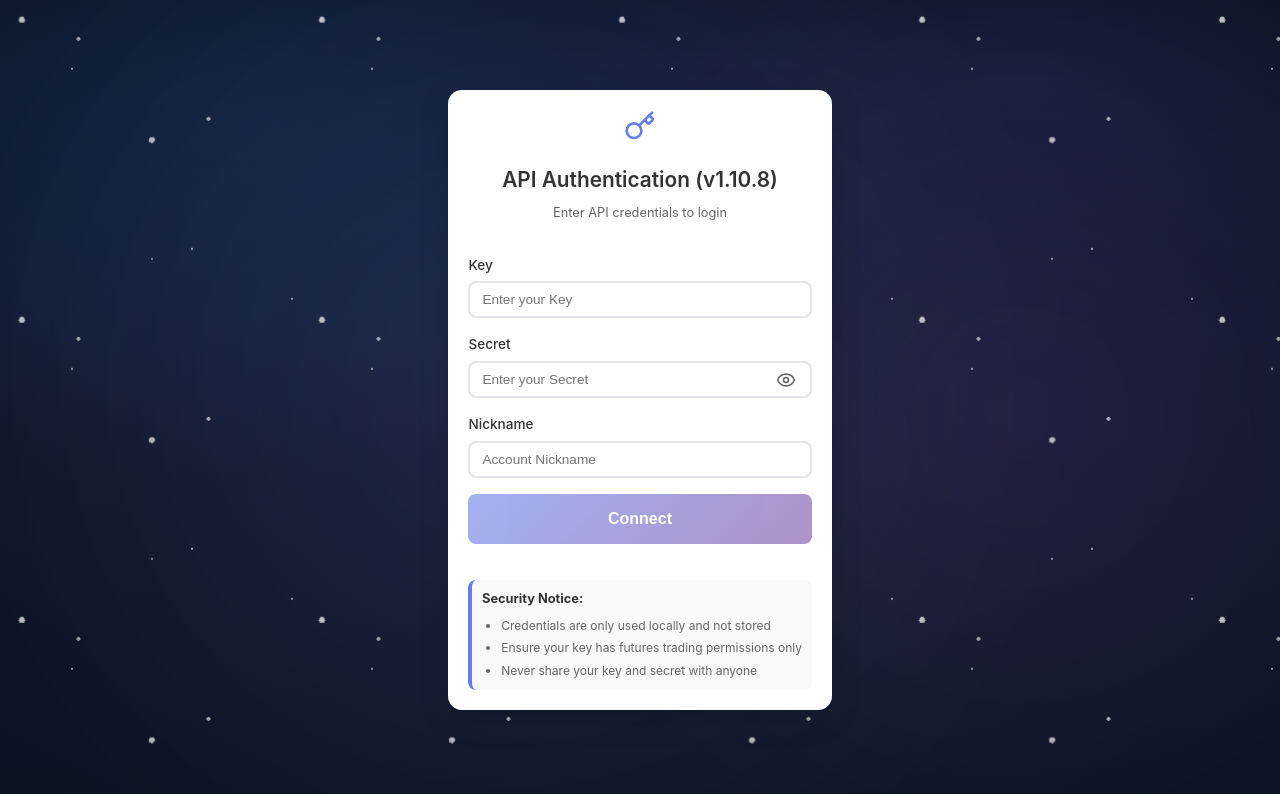
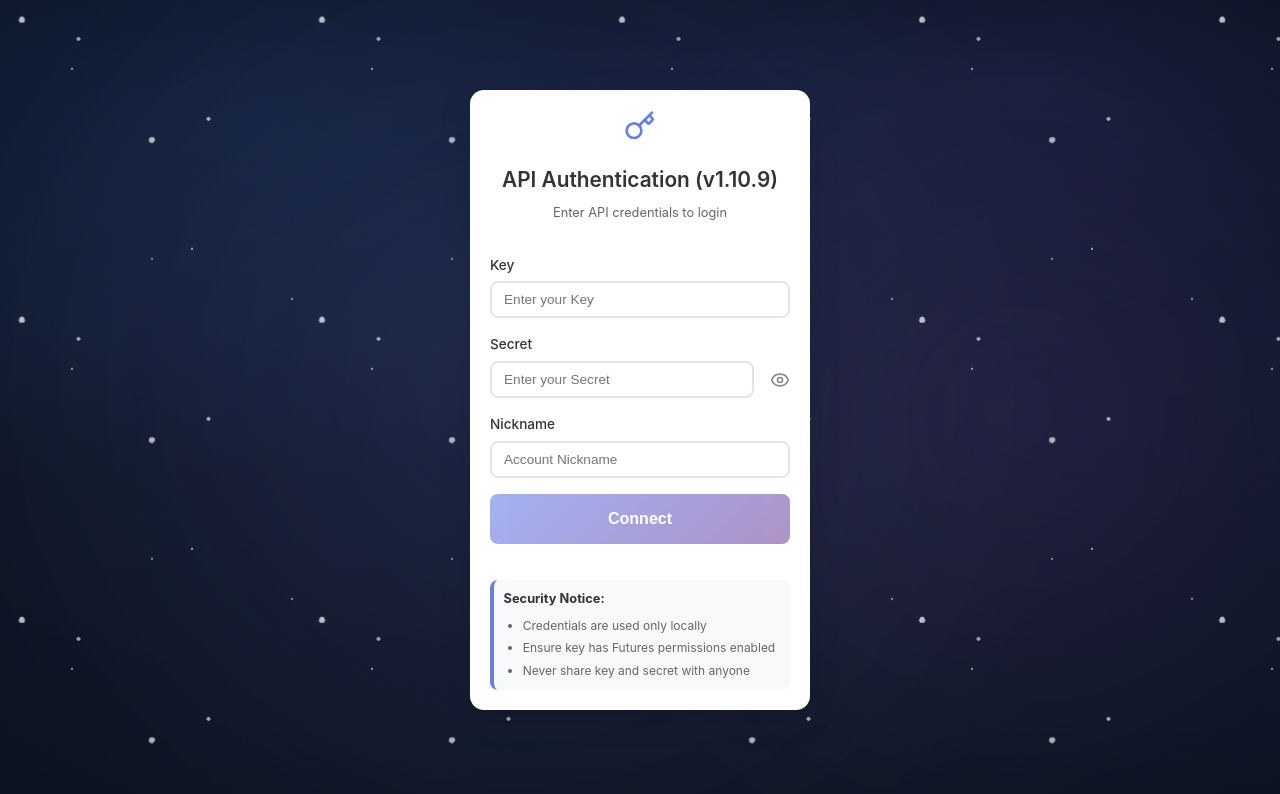
Before and after one commit to shreywahi/apiTrading, a React (Vite) app: page / in a window 1280 px wide. Shown: the top 794 px of the page. Built offline with nearby package versions, Linux system fonts and the light colour scheme.

Commit message:
v1.10.9 - strings update and small UI fix

```diff
--- a/package.json
+++ b/package.json
@@ -1,7 +1,7 @@
 {
   "name": "api_trading",
   "private": true,
-  "version": "1.10.8",
+  "version": "1.10.9",
   "type": "module",
   "scripts": {
     "dev": "vite",
--- a/src/components/ApiAccountLoginCard.jsx
+++ b/src/components/ApiAccountLoginCard.jsx
@@ -7,8 +7,8 @@ const ApiAccountLoginCard = ({ accounts, onLogin, onDelete }) => {
     <div className="api-account-login-card">
       <div className="form-header">
         <Key className="form-icon" size={32} />
-        <h2>API Authentication (v1.10.8)</h2>
-        <p>Use existing account credentials to login</p>
+        <h2>API Authentication (v1.10.9)</h2>
+        <p>Use existing account to login</p>
       </div>
       <div className="account-list">
         {accounts.map(acc => (
--- a/src/components/ApiKeyForm.jsx
+++ b/src/components/ApiKeyForm.jsx
@@ -52,7 +52,7 @@ const ApiKeyForm = ({ onSubmit, loading, accounts = [], onLoginAccount }) => {
             <div className="or-separator-vertical">OR</div>
             <div className="api-login-different-btn-group">
               <button className="login-different-btn" onClick={() => setShowApiForm(true)} type="button">
-                Login with different account
+                Add another account
               </button>
             </div>
           </div>
@@ -61,7 +61,7 @@ const ApiKeyForm = ({ onSubmit, loading, accounts = [], onLoginAccount }) => {
             <div className="api-key-form">
             <div className="form-header">
               <Key className="form-icon" size={32} />
-              <h2>API Authentication (v1.10.8)</h2>
+              <h2>API Authentication (v1.10.9)</h2>
               <p>Enter API credentials to login</p>
             </div>
             <form onSubmit={handleSubmit}>
@@ -79,7 +79,7 @@ const ApiKeyForm = ({ onSubmit, loading, accounts = [], onLoginAccount }) => {
               </div>
               <div className="input-group">
                 <label htmlFor="apiSecret">Secret</label>
-                <div className="secret-input-wrapper">
+                <div style={{ display: 'flex', alignItems: 'center', gap: '0.5rem' }}>
                   <input
                     id="apiSecret"
                     type={showSecret ? 'text' : 'password'}
@@ -89,15 +89,22 @@ const ApiKeyForm = ({ onSubmit, loading, accounts = [], onLoginAccount }) => {
                     required
                     disabled={loading}
                     autoComplete="off"
+                    style={{ flex: 1, marginRight: '0.5rem' }}
                   />
-                  <button
-                    type="button"
-                    className="toggle-visibility"
-                    onClick={() => setShowSecret(!showSecret)}
-                    disabled={loading}
+                  <span
+                    onClick={() => setShowSecret((prev) => !prev)}
+                    style={{
+                      cursor: 'pointer',
+                      color: '#888',
+                      display: 'flex',
+                      alignItems: 'center',
+                      height: '100%',
+                    }}
+                    aria-label={showSecret ? 'Hide secret' : 'Show secret'}
+                    role="button"
                   >
                     {showSecret ? <EyeOff size={20} /> : <Eye size={20} />}
-                  </button>
+                  </span>
                 </div>
               </div>
               <div className="input-group">
@@ -123,9 +130,9 @@ const ApiKeyForm = ({ onSubmit, loading, accounts = [], onLoginAccount }) => {
             <div className="security-notice">
               <p><strong>Security Notice:</strong></p>
               <ul>
-                <li>Credentials are only used locally and not stored</li>
-                <li>Ensure your key has futures trading permissions only</li>
-                <li>Never share your key and secret with anyone</li>
+                <li>Credentials are used only locally</li>
+                <li>Ensure key has Futures permissions enabled</li>
+                <li>Never share key and secret with anyone</li>
               </ul>
             </div>
           </div>
@@ -134,7 +141,7 @@ const ApiKeyForm = ({ onSubmit, loading, accounts = [], onLoginAccount }) => {
                 <div className="or-separator-vertical">OR</div>
                 <div className="api-login-different-btn-group">
                   <button className="login-different-btn" onClick={() => setShowApiForm(false)} type="button">
-                    Login with existing account
+                    Use an existing account
                   </button>
                 </div>
               </>
--- a/src/components/orders/OrdersSection.jsx
+++ b/src/components/orders/OrdersSection.jsx
@@ -96,8 +96,8 @@ const OrdersSection = ({
 
 
       <div className="section-header">
-        <h2>Orders Management</h2>
-        <p className="section-description">Complete trading history from Binance USD-M Futures markets</p>
+        <h2>Order Management</h2>
+        <p className="section-description">Orders in USD-M Futures (click column headers to sort table data)</p>
         {showRateLimitMessage && (
           <div className="rate-limit-message">
             Rate limit protection active. Please wait 3 seconds between order cancellations to prevent API errors.
@@ -413,14 +413,14 @@ const OpenOrdersTab = ({ futuresOpenOrders, handleSort, sortData, SortIndicator,
                           }}
                           disabled={closingOrders[orderId]}
                           title="Edit this order"
-                        >Edit</button>
+                        >Edit Order</button>
                         <button
                           className={`close-order-btn styled-action-btn ${closingOrders[orderId] ? 'cancelling' : ''}`}
                           onClick={() => handleCloseOrder(order)}
                           disabled={closingOrders[orderId]}
                           title="Cancel this order"
                         >
-                          {closingOrders[orderId] ? 'Cancelling...' : 'Cancel'}
+                          {closingOrders[orderId] ? 'Cancelling...' : 'Cancel Order'}
                         </button>
                       </>
                     )}
--- a/src/components/pnl/PnLSection.jsx
+++ b/src/components/pnl/PnLSection.jsx
@@ -54,9 +54,9 @@ const CurrentPositions = ({ positionHistory, handleSort, sortData, SortIndicator
   const openPositions = positionHistory.filter(position => Math.abs(parseFloat(position.positionAmt)) > 0);
   return (
     <div className="current-positions">
-      <h4>Current Positions ({openPositions.length} positions)</h4>
+      <h4>Current Positions ({openPositions.length} open)</h4>
       <p className="futures-description">
-        Current open positions in USD-M Futures (click column headers to sort)
+        Current open positions in USD-M Futures (click column headers to sort table data)
       </p>
       <div className="positions-table-container">
         <table className="futures-table">
```
Also changed, not shown: 1 other file (tests, documents, lock files or other folders).
